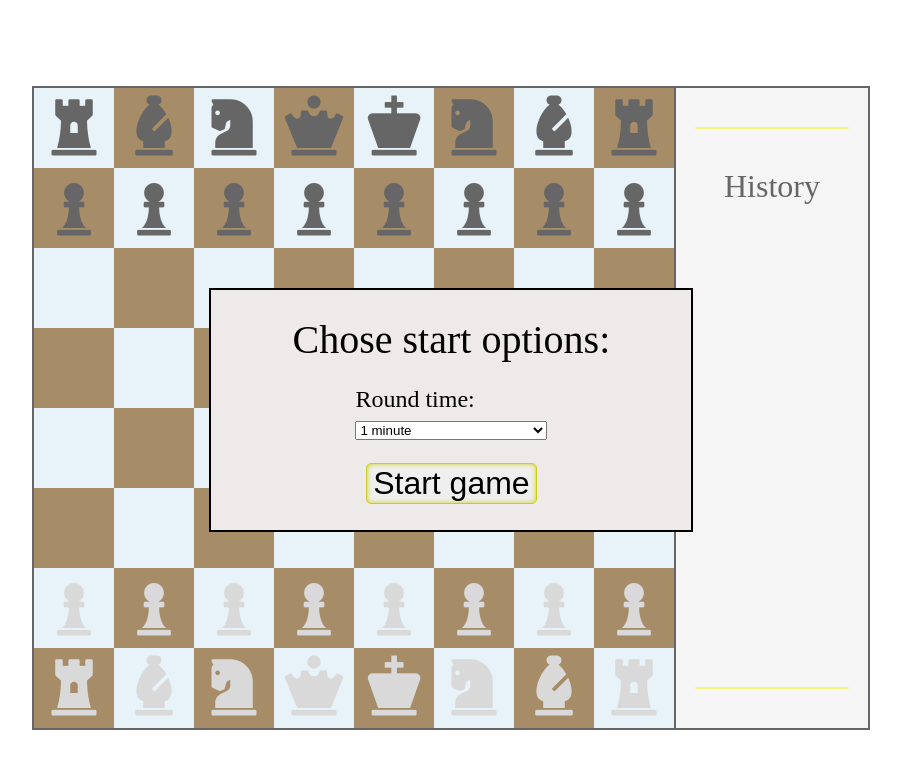
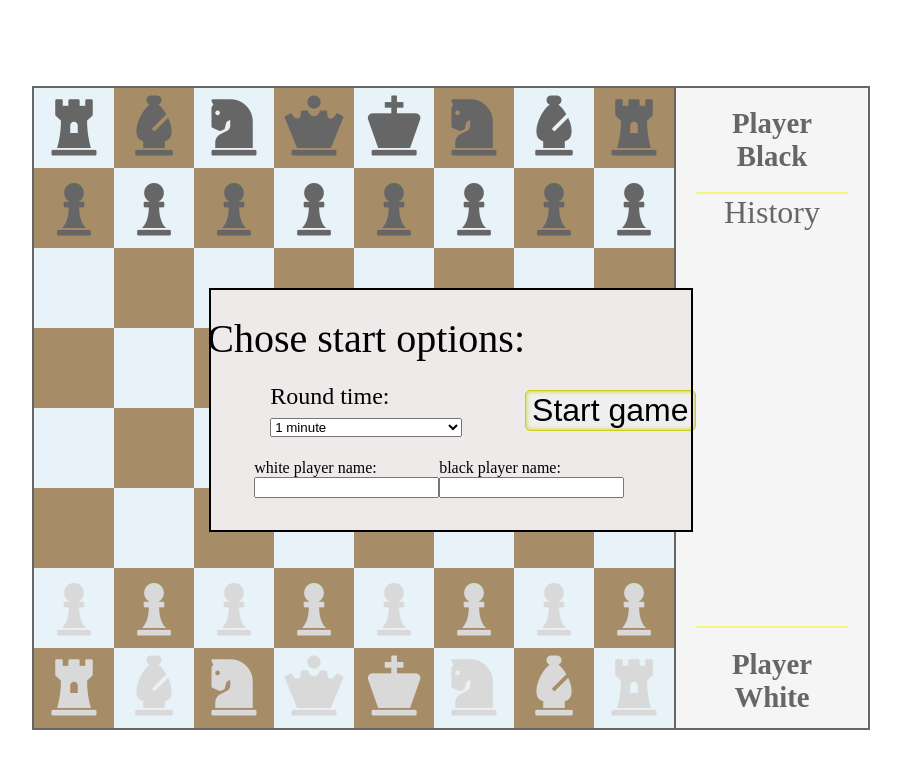
Before and after one commit to MarKust71/coderscamp-6th-edition-chess-ts, a website built with webpack: page public/index.html in a window 1280 px wide. Shown: the whole page, without its empty margins (189-1090 px from the left). Built offline with nearby package versions, Linux system fonts and the light colour scheme.

Commit message:
Player names

```diff
--- a/public/style.css
+++ b/public/style.css
@@ -81,7 +81,7 @@ html {
 #gameplaySidebar {
     position: relative;
     display: grid;
-    grid-template-rows: 1fr 3fr 1fr;
+    grid-template-rows: 1fr 1fr 3fr 1fr 1fr;
     justify-content: center;
     align-items: center;
     height: calc(80vh + 4px);
@@ -91,7 +91,7 @@ html {
 }
 
 .gameHistoryRecording {
-    height: 60vh;
+    height: 54vh;
     width: 100%;
     font-size: 4vh;
     text-align: center;
@@ -100,7 +100,7 @@ html {
 .listOfMoves {
     padding: 10px;
     width: 100%;
-    height: calc(100% - 4vh);
+    height: calc(100% - 10vh);
     overflow-y: scroll;
     display: grid;
     grid-template-columns: 1fr 1fr;
@@ -116,6 +116,7 @@ html {
 .whitePlayerTimerContainer {
     width: 15vw;
     text-align: center;
+    font-size: 1.8rem;
     display: flex;
     justify-content: center;
     align-items: center;
@@ -130,6 +131,16 @@ html {
     border-radius: 5px;
     box-shadow: inset 0 0 5px rgb(238, 238, 36);
     font-size: 5vh;
+}
+
+#blackPlayerName,
+#whitePlayerName {
+    padding: 10%;
+    width: 100%;
+    display: grid;
+    font-size: 1.8rem;
+    font-weight: bold;
+    text-align: center;
 }
 
 /* ======== ostylowanie promocja oraz start gry ======== */
@@ -148,7 +159,7 @@ html {
 .endGameBox,
 .promotionWindow {
     width: 60vh;
-    height: 30vh;
+    height: 30vh; /*było 30 */
     display: flex;
     flex-wrap: wrap;
     align-content: center;
@@ -184,6 +195,14 @@ html {
     margin-top: 1vh;
     width: 15vw;
 }
+
+#playerNamesForm {
+    height: 10vh;
+    display: flex;
+    flex-direction: column;
+}
+
+
 
 .startGameButton {
     border: 1px solid rgb(205, 205, 23);
@@ -290,7 +309,7 @@ html {
     .startSetupBox,
     .promoChoice {
         width: 40vh;
-        height: 25vh;
+        height: 25vh; /*było 25 */
         padding: 0.5rem;
     }
 
@@ -360,7 +379,7 @@ html {
     .startSetupBox,
     .promoChoice {
         width: 26vh;
-        height: 18vh;
+        height: 18vh; /*było 18 */
     }
 
     .setupBoxTitle {
@@ -393,3 +412,16 @@ html {
         font-size: 4vh;
     }
 }
+
+.addPlayerNameContainer {
+    display: flex;
+    flex-direction: column;
+}
+
+#playerNamesContainer {
+    display: flex;
+    flex-direction: row;
+    justify-content: space-between;
+    width: 50%;
+    margin-bottom: 8px;
+}
--- a/src/app/globals.ts
+++ b/src/app/globals.ts
@@ -25,4 +25,4 @@ export const movesRelated: MovesRelatedToPiecePosition = {
     ],
 };
 
-export const INTERVAL_MS = 100;
+export const INTERVAL_MS = 1000;
--- a/src/view/gameplaySidebar.ts
+++ b/src/view/gameplaySidebar.ts
@@ -1,6 +1,8 @@
 import { setupTimerTime } from '../app/timers/setupTimerTime';
+import { Side } from '../app/types';
 
 import { GameHistoryView } from './gameHistory';
+import { playerName } from './gameplaySidebar/playerName';
 import { timer } from './startSetupBox';
 import { timerView } from './timerView';
 
@@ -17,9 +19,11 @@ export const gameplaySidebar = (): void => {
     gameplaySidebar.id = 'gameplaySidebar';
     wrapper.appendChild(gameplaySidebar);
 
+    gameplaySidebar.appendChild(playerName('Player Black', Side.BLACK));
     gameplaySidebar.appendChild(timerView({ id: 'blackPlayerTimer' }));
     gameplaySidebar.appendChild(GameHistoryView.create());
     gameplaySidebar.appendChild(timerView({ id: 'whitePlayerTimer' }));
+    gameplaySidebar.appendChild(playerName('Player White', Side.WHITE));
 
     // updatePlayerTimer({ id: 'blackPlayerTimer', time: timer().clockTimer });
     // updatePlayerTimer({ id: 'whitePlayerTimer', time: timer().clockTimer });
--- /dev/null
+++ b/src/view/gameplaySidebar/playerName.ts
@@ -0,0 +1,8 @@
+import { Side } from '../../app/types';
+
+export const playerName = (name: string, side: Side): HTMLDivElement => {
+    const playerName = document.createElement('div');
+    playerName.id = `${side === Side.WHITE ? 'white' : 'black'}PlayerName`;
+    playerName.innerText = name;
+    return playerName;
+};
--- /dev/null
+++ b/src/view/gameplaySidebar/updatePlayerNames.ts
@@ -0,0 +1,7 @@
+export const updatePlayerNames = () => {
+    const white = document.getElementById('whitePlayerNameInput') as HTMLInputElement;
+    document.getElementById('whitePlayerName').innerText = white.value;
+
+    const black = document.getElementById('blackPlayerNameInput') as HTMLInputElement;
+    document.getElementById('blackPlayerName').innerText = black.value;
+};
--- a/src/view/startSetupBox.ts
+++ b/src/view/startSetupBox.ts
@@ -3,15 +3,16 @@ import { runTimer } from '../app/timers/runTimer';
 import { PLAYTIME } from '../app/types';
 
 import { updatePlayerTimer } from './gameplaySidebar';
+import { updatePlayerNames } from './gameplaySidebar/updatePlayerNames';
+import { addPlayerNamesContainer } from './startSetupBox/addPlayerNamesContainer copy';
 
 export const timer = function () {
     let clockTimer = 300;
     const startGameButton = document.createElement('input');
     const wrapper = document.getElementById('wrapper');
     const startGameCover = document.createElement('div');
+    const turn = GameHistory.whoseTurn();
     const startSetupBox = document.createElement('div');
-    const turn = GameHistory.whoseTurn();
-
     startSetupBox.className = 'startSetupBox';
     startSetupBox.id = 'startSetupBox';
 
@@ -43,6 +44,8 @@ export const timer = function () {
         playTimeSelect.appendChild(timeOption);
     }
 
+    startSetupBox.appendChild(addPlayerNamesContainer());
+
     startGameButton.setAttribute('type', 'submit');
     startGameButton.className = 'startGameButton';
     startGameButton.value = 'Start game';
@@ -50,6 +53,7 @@ export const timer = function () {
     wrapper.appendChild(startSetupBox);
 
     startGameButton.addEventListener('click', () => {
+        updatePlayerNames();
         const { value } = document.getElementById('playTimeSelect') as HTMLInputElement;
         clockTimer = parseInt(value) * 60;
         updatePlayerTimer({ id: 'whitePlayerTimer', time: clockTimer });
--- /dev/null
+++ b/src/view/startSetupBox/addPlayerNameContainer.ts
@@ -0,0 +1,17 @@
+import { Side } from '../../app/types';
+
+export const addPlayerNameContainer = (side: Side) => {
+    const playerNameContainer = document.createElement('div');
+    playerNameContainer.id = `${side === Side.WHITE ? 'white' : 'black'}PlayerNameContainer`;
+    playerNameContainer.className = 'addPlayerNameContainer';
+
+    const playerNameLabel = document.createElement('label');
+    playerNameLabel.innerText = `${side === Side.WHITE ? 'white' : 'black'} player name:`;
+    const playerNameInput = document.createElement('input');
+    playerNameInput.id = `${side === Side.WHITE ? 'white' : 'black'}PlayerNameInput`;
+    playerNameInput.setAttribute('type', 'text');
+
+    playerNameContainer.appendChild(playerNameLabel);
+    playerNameContainer.appendChild(playerNameInput);
+    return playerNameContainer;
+};
--- /dev/null
+++ b/src/view/startSetupBox/addPlayerNamesContainer copy.ts
@@ -0,0 +1,15 @@
+import { Side } from '../../app/types';
+import { addPlayerNameContainer } from './addPlayerNameContainer';
+
+export const addPlayerNamesContainer = () => {
+    const playerNamesContainer = document.createElement('div');
+
+    const whitePlayerNameContainer = addPlayerNameContainer(Side.WHITE);
+    const blackPlayerNameContainer = addPlayerNameContainer(Side.BLACK);
+
+    playerNamesContainer.id = 'playerNamesContainer';
+    playerNamesContainer.appendChild(whitePlayerNameContainer);
+    playerNamesContainer.appendChild(blackPlayerNameContainer);
+
+    return playerNamesContainer;
+};
```
